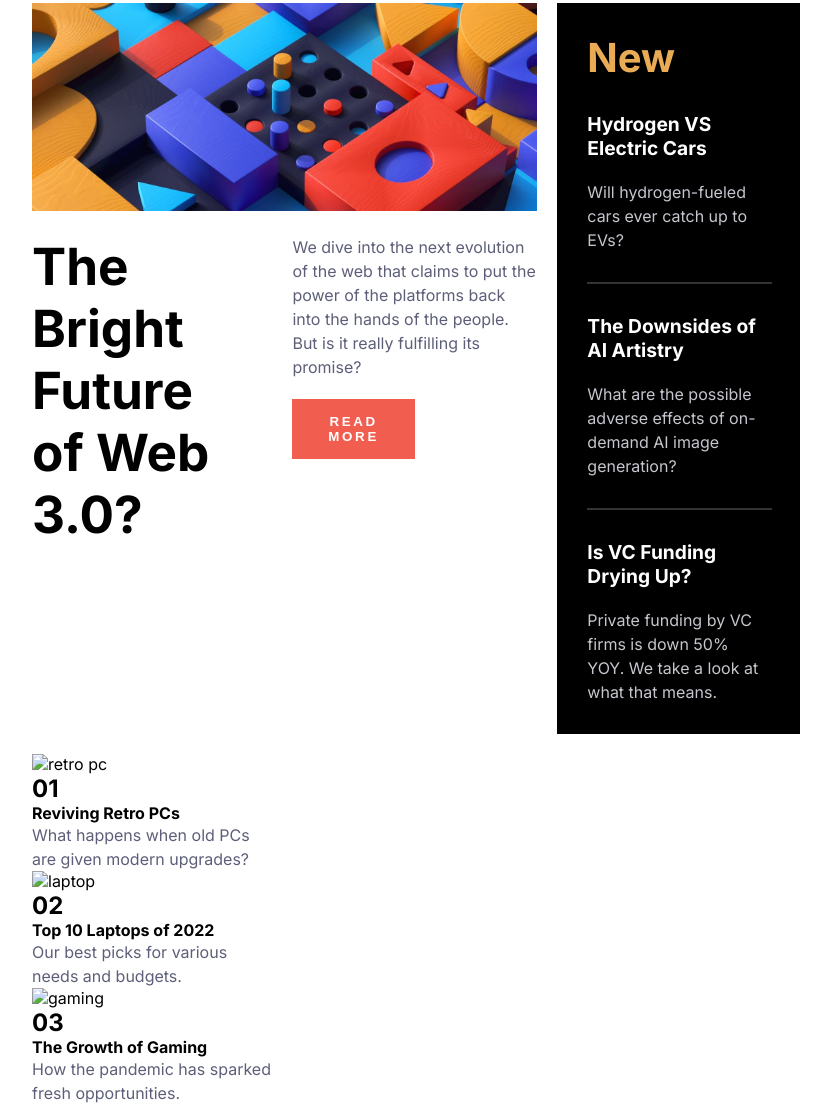
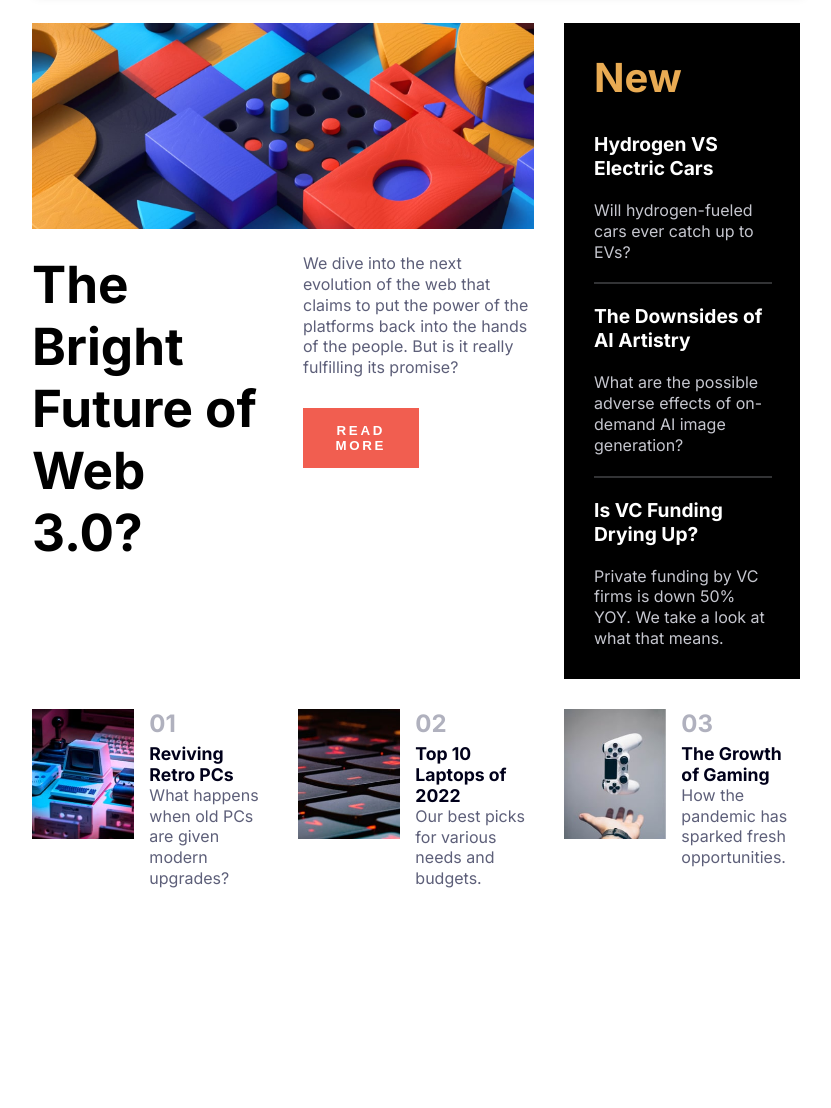
Before and after one commit to dineshsutihar/News-homepage, a plain HTML site: page index.html in a window 1280 px wide. Shown: the part 87-1195 px from the top of the page, without its empty margins (224-1055 px from the left). After the commit the page ends 996 px from the top, so only its background shows below. Drawn offline with Linux system fonts and the light colour scheme.

Commit message:
desktop work done

```diff
--- a/index.html
+++ b/index.html
@@ -94,34 +94,34 @@
     </aside>
 
     <section id="lower">
-      <div>
+      <div  class="lowerOuter">
         <div class="lowerImage">
-          <img src="assets/images/image-web-1-desktop.jpg" alt="retro pc" />
+          <img src="assets/images/image-retro-pcs.jpg" alt="retro pc" />
         </div>
         <div class="lowerContent">
-          <h2>01</h2>
+          <h2 >01</h2>
           <h4>Reviving Retro PCs</h4>
           <p class="content">
             What happens when old PCs are given modern upgrades?
           </p>
         </div>
       </div>
-      <div>
+      <div class="lowerOuter">
         <div class="lowerImage">
-          <img src="assets/images/image-web-2-desktop.jpg" alt="laptop" />
+          <img src="assets/images/image-top-laptops.jpg" alt="laptop" />
         </div>
         <div class="lowerContent">
-          <h2>02</h2>
+          <h2 >02</h2>
           <h4>Top 10 Laptops of 2022</h4>
           <p class="content">Our best picks for various needs and budgets.</p>
         </div>
       </div>
-      <div>
+      <div class="lowerOuter">
         <div class="lowerImage">
-          <img src="assets/images/image-web-4-desktop.jpg" alt="gaming" />
+          <img src="assets/images/image-gaming-growth.jpg" alt="gaming" />
         </div>
         <div class="lowerContent">
-          <h2>03</h2>
+          <h2 >03</h2>
           <h4>The Growth of Gaming</h4>
           <p class="content">
             How the pandemic has sparked fresh opportunities.
--- a/styles.css
+++ b/styles.css
@@ -4,7 +4,7 @@
 }
 
 body {
-  min-height: 100vh;
+  min-height: auto;
   max-width: 60vw;
   margin: 0 auto;
   padding: 20px;
@@ -17,7 +17,8 @@ body {
     "main main aside"
     "footer footer footer";
   grid-template-columns: 1fr 1fr 1fr;
-  gap: 20px;
+  grid-template-rows: 60px auto max-content auto;
+  gap: 30px;
 }
 
 header{
@@ -40,7 +41,7 @@ nav ul {
 }
 
 nav li{
-  height: 50px;
+  height: 60px;
 }
 
 nav a{
@@ -95,7 +96,7 @@ nav li:first-child {
 main{
   grid-area: main;
   width: 100%;
-  height: auto;
+  height: max-content;
 }
 main img{
   width: 100%;
@@ -112,7 +113,7 @@ main .main-content{
 .main-content h1{
   font-size: 3.2rem;
   font-weight: 800;
-  width: 90%;
+  width: 100%;
   margin-top: 20px;
 }
 
@@ -124,7 +125,7 @@ main .main-content{
 
 /* all paragraph content here */
 .content{
-  line-height: 1.5;
+  line-height: 1.3;
   color: hsl(236, 13%, 42%);
 }
 
@@ -139,7 +140,7 @@ aside .content{
   background-color: hsl(5, 85%, 63%);
   color: white;
   border: none;
-  margin-top: 20px;
+  margin-top: 30px;
   cursor: pointer;
   font-weight: 700;
 
@@ -151,10 +152,11 @@ aside{
   color: white;
   padding: 30px;
   width: auto;
+  height: max-content;
 
 }
 
-aside h2{
+h2{
   font-size: 2.5rem;
   font-weight: 800;
   margin-bottom: 30px;
@@ -168,15 +170,47 @@ aside h3{
 }
 hr{
   width: 100%;
-  margin: 30px 0;
+  margin: 20px 0;
   border: 0.5px solid hsla(233, 8%, 79%, 0.253);
 }
 
 
-.lower{
+#lower{
   grid-area: footer;
-  background-color: blue;
+  display: flex;
+  gap: 30px;
 }
+
+.lowerOuter{
+  display: flex;
+  flex-direction: row;
+  width: 100%;
+  gap: 15px;
+}
+
+.lowerOuter img{
+  width: auto;
+  height:130px;
+  object-fit:cover;
+}
+
+.lowerContent{
+  width: 100%;
+}
+
+.lowerContent h2{
+  color: hsla(236, 13%, 42%, 0.486);
+  font-size: 1.5rem;
+  margin-bottom: 5px;
+}
+
+.lowerContent h4{
+  color: hsl(240, 100%, 5%);
+  font-size: 1.1rem;
+  font-weight: 800;
+  /* margin-bottom: 5px; */
+}
+
 
 
 
```
